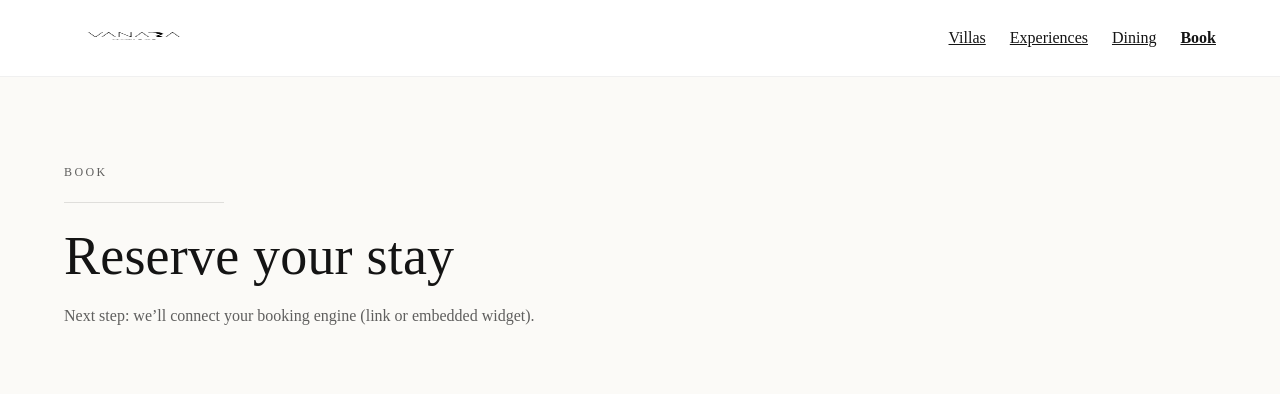
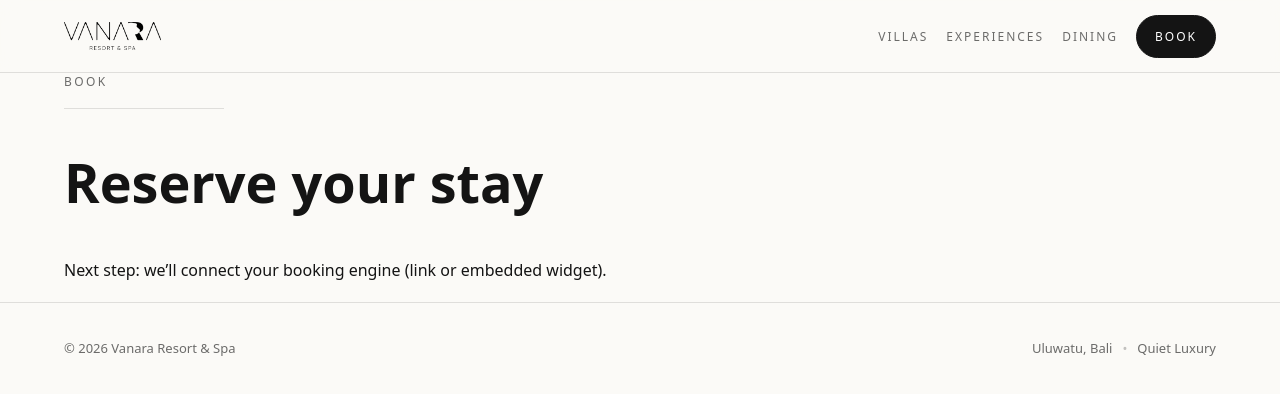
Before and after one commit to vanarabali-svg/vanara-resort, a Next.js app: page /book in a window 1280 px wide. Shown: the top 394 px of the page. Built offline with nearby package versions, Linux system fonts and the light colour scheme.

Commit message:
Update site logo

```diff
--- a/app/globals.css
+++ b/app/globals.css
@@ -1,28 +1,25 @@
 :root{
   --bg: #fbfaf7;
   --text: #141414;
-  --muted: rgba(20,20,20,.68);
+  --muted: rgba(20,20,20,.62);
   --line: rgba(20,20,20,.12);
   --card: #ffffff;
-  --shadow: 0 18px 40px rgba(0,0,0,.10);
-
+  --shadow: 0 18px 40px rgba(0,0,0,.08);
   --radius: 20px;
   --container: 1200px;
 }
 
 *{ box-sizing: border-box; }
-html,body{ height:100%; }
-body{
+
+html,body{
   margin:0;
+  padding:0;
   background: var(--bg);
   color: var(--text);
-  -webkit-font-smoothing: antialiased;
-  text-rendering: optimizeLegibility;
+  font-family: system-ui, -apple-system, Segoe UI, Roboto, Arial;
 }
 
 a{ color: inherit; }
-p{ color: var(--muted); margin: 0; }
-h1,h2,h3{ margin:0; font-weight: 500; letter-spacing: .2px; }
 
 .container{
   max-width: var(--container);
@@ -30,121 +27,15 @@ h1,h2,h3{ margin:0; font-weight: 500; letter-spacing: .2px; }
   padding: 0 24px;
 }
 
-.section{
-  padding: 88px 0;
-}
-
-.kicker{
-  font-size: 12px;
-  letter-spacing: 2.4px;
-  text-transform: uppercase;
-  color: var(--muted);
-}
-
-.hr{
-  height:1px;
-  background: var(--line);
-  margin: 22px 0;
-}
-
-.btn{
-  display:inline-flex;
-  align-items:center;
-  justify-content:center;
-  gap:10px;
-  padding: 14px 18px;
-  border-radius: 999px;
-  border: 1px solid rgba(20,20,20,.35);
-  background: transparent;
-  text-decoration: none;
-  font-size: 13px;
-  letter-spacing: 1.6px;
-  text-transform: uppercase;
-}
-
-.btn:hover{
-  border-color: rgba(20,20,20,.6);
-}
-
-.btnPrimary{
-  background: #141414;
-  color: #fff;
-  border-color: #141414;
-}
-
-.btnPrimary:hover{
-  opacity: .92;
-}
-
-.card{
-  border-radius: var(--radius);
-  overflow: hidden;
-  background: var(--card);
-  box-shadow: var(--shadow);
-}
-
-.cardInner{
-  padding: 22px;
-}
-
-.grid{
-  display: grid;
-  gap: 26px;
-}
-
-.grid3{
-  grid-template-columns: repeat(3, minmax(0, 1fr));
-}
-@media (max-width: 980px){
-  .grid3{ grid-template-columns: repeat(2, minmax(0, 1fr)); }
-}
-@media (max-width: 640px){
-  .grid3{ grid-template-columns: 1fr; }
-}
-
-.hero{
-  min-height: 78vh;
-  position: relative;
-  overflow: hidden;
-  border-bottom: 1px solid var(--line);
-}
-
-.heroOverlay{
-  position:absolute;
-  inset:0;
-  background: linear-gradient(to top, rgba(0,0,0,.55), rgba(0,0,0,.15), rgba(0,0,0,.05));
-}
-
-.heroContent{
-  position:absolute;
-  left: 0;
-  right: 0;
-  bottom: 56px;
-}
-
-.heroTitle{
-  font-size: 64px;
-  line-height: 1.02;
-  color: #fff;
-  max-width: 860px;
-}
-@media (max-width: 640px){
-  .heroTitle{ font-size: 44px; }
-}
-
-.heroSub{
-  margin-top: 10px;
-  font-size: 18px;
-  color: rgba(255,255,255,.86);
-  max-width: 720px;
-}
-
+/* =======================
+   NAVIGATION
+======================= */
 .nav{
   position: sticky;
   top: 0;
   z-index: 50;
+  background: rgba(251,250,247,.9);
   backdrop-filter: blur(10px);
-  background: rgba(251,250,247,.72);
   border-bottom: 1px solid var(--line);
 }
 
@@ -157,19 +48,7 @@ h1,h2,h3{ margin:0; font-weight: 500; letter-spacing: .2px; }
 
 .brand{
   display:flex;
-  flex-direction: column;
-  text-decoration:none;
-  line-height: 1;
-}
-.brandTop{
-  letter-spacing: 3px;
-  text-transform: uppercase;
-  font-size: 12px;
-}
-.brandBottom{
-  font-size: 12px;
-  color: var(--muted);
-  margin-top: 6px;
+  align-items:center;
 }
 
 .navLinks{
@@ -177,6 +56,7 @@ h1,h2,h3{ margin:0; font-weight: 500; letter-spacing: .2px; }
   align-items:center;
   gap: 18px;
 }
+
 .navLinks a{
   text-decoration:none;
   font-size: 12px;
@@ -184,14 +64,204 @@ h1,h2,h3{ margin:0; font-weight: 500; letter-spacing: .2px; }
   text-transform: uppercase;
   color: var(--muted);
 }
-.navLinks a:hover{ color: var(--text); }
 
+.navLinks a:hover{
+  color: var(--text);
+}
+
+/* =======================
+   BUTTONS (LUXURY)
+======================= */
+.btn{
+  display:inline-flex;
+  align-items:center;
+  justify-content:center;
+  padding: 12px 18px;
+  border-radius: 999px;
+  border: 1px solid rgba(20,20,20,.28);
+  background: rgba(255,255,255,.55);
+  text-decoration: none;
+  font-size: 12px;
+  letter-spacing: 2px;
+  text-transform: uppercase;
+  color: rgba(20,20,20,.88);
+  transition: transform .15s ease, border-color .15s ease, background .15s ease;
+}
+
+.btn:hover{
+  transform: translateY(-1px);
+  border-color: rgba(20,20,20,.55);
+  background: rgba(255,255,255,.8);
+}
+
+.btnPrimary{
+  background: #141414;
+  color: #fff !important;
+  border-color: #141414;
+}
+
+.btnPrimary:hover{
+  background: #0f0f0f;
+}
+
+/* =======================
+   FOOTER
+======================= */
 .footer{
   border-top: 1px solid var(--line);
-  padding: 40px 0;
+  padding: 36px 0;
+  font-size: 13px;
   color: var(--muted);
-  font-size: 13px;
+}
+
+.footerRow{
+  display:flex;
+  justify-content: space-between;
+  align-items:center;
+  gap: 16px;
+  flex-wrap: wrap;
+}
+
+.footerRight{
+  display:flex;
+  align-items:center;
+  gap: 10px;
+}
+
+.dot{
+  opacity:.4;
+}
+.hero { position: relative; }
+.heroOverlay { position: absolute; inset: 0; z-index: 1; }
+.heroContent { position: absolute; inset: 0; z-index: 2; display: flex; align-items: flex-end; padding-bottom: 56px; }
+.heroContent .container { width: 100%; }
+
+.kicker{
+  font-size: 12px;
+  letter-spacing: 2.4px;
+  text-transform: uppercase;
+  color: var(--muted);
+}
+.hr{
+  height:1px;
+  background: var(--line);
+  margin: 18px 0;
+}
+/* =======================
+   LUXURY HOME STYLES
+======================= */
+.sectionLux{ padding: 92px 0; }
+
+.heroLux{
+  position: relative;
+  min-height: 86vh;
+  overflow: hidden;
+  border-bottom: 1px solid var(--line);
+}
+
+.heroShade{
+  position:absolute;
+  inset:0;
+  z-index: 1;
+  background: radial-gradient(1200px 600px at 25% 75%, rgba(0,0,0,.55), rgba(0,0,0,.12) 55%, rgba(0,0,0,.06) 70%, rgba(0,0,0,.04));
+}
+
+.heroInner{
+  position:absolute;
+  inset:0;
+  z-index: 2;
+  display:flex;
+  align-items:flex-end;
+  padding-bottom: 64px;
+}
+
+.heroKicker{
+  font-size: 12px;
+  letter-spacing: 3px;
+  text-transform: uppercase;
+  color: rgba(255,255,255,.78);
+}
+
+.heroH1{
+  margin-top: 12px;
+  font-size: 64px;
+  line-height: 1.02;
+  color: #fff;
+  max-width: 920px;
+  letter-spacing: .2px;
+  font-weight: 500;
+}
+
+.heroH1Light{
+  color: rgba(255,255,255,.82);
+}
+
+.heroP{
+  margin-top: 14px;
+  font-size: 18px;
+  line-height: 1.9;
+  color: rgba(255,255,255,.84);
+  max-width: 780px;
+}
+
+.heroActions{
+  margin-top: 22px;
+  display:flex;
+  gap: 12px;
+  flex-wrap: wrap;
+}
+
+.split{
+  display:grid;
+  grid-template-columns: 1fr 1fr;
+  gap: 40px;
+  align-items: start;
 }
 @media (max-width: 980px){
-  .heroContent{ bottom: 34px; }
+  .split{ grid-template-columns: 1fr; gap: 22px; }
+  .heroH1{ font-size: 46px; }
+  .heroInner{ padding-bottom: 44px; }
 }
+
+.h2{
+  font-size: 44px;
+  line-height: 1.12;
+  margin-top: 10px;
+  letter-spacing: .2px;
+}
+
+.lead{
+  font-size: 18px;
+  line-height: 1.95;
+  max-width: 640px;
+  color: var(--muted);
+}
+
+.grid3{
+  display:grid;
+  gap: 18px;
+  grid-template-columns: repeat(3, minmax(0, 1fr));
+}
+@media (max-width: 980px){
+  .grid3{ grid-template-columns: 1fr; }
+}
+
+.featureCard{
+  border-radius: 20px;
+  border: 1px solid var(--line);
+  background: rgba(255,255,255,.72);
+  padding: 22px;
+}
+
+.featureTitle{
+  font-size: 26px;
+  letter-spacing: .2px;
+  color: var(--text);
+  margin-top: 6px;
+}
+
+.featureText{
+  margin-top: 10px;
+  line-height: 1.9;
+  color: var(--muted);
+}
--- a/app/layout.tsx
+++ b/app/layout.tsx
@@ -11,51 +11,46 @@ export default function RootLayout({
     <html lang="en">
       <body>
         {/* HEADER */}
-        <header
-          style={{
-            position: 'sticky',
-            top: 0,
-            zIndex: 50,
-            background: 'rgba(255,255,255,0.92)',
-            backdropFilter: 'blur(10px)',
-            borderBottom: '1px solid rgba(0,0,0,0.06)',
-          }}
-        >
-          <div
-            style={{
-              maxWidth: 1200,
-              margin: '0 auto',
-              padding: '16px 24px',
-              display: 'flex',
-              alignItems: 'center',
-              justifyContent: 'space-between',
-            }}
-          >
+        <header className="nav">
+          <div className="container navRow">
             {/* LOGO */}
-            <Link href="/">
+            <Link href="/" aria-label="Vanara Resort & Spa" className="brand">
               <Image
                 src="/logo.png"
                 alt="Vanara Resort & Spa"
-                width={140}
-                height={40}
+                width={220}
+                height={28}
                 priority
+                style={{ width: 'auto', height: 28 }}
               />
             </Link>
 
-            {/* NAV */}
-            <nav style={{ display: 'flex', gap: 24 }}>
+            {/* NAVIGATION */}
+            <nav className="navLinks">
               <Link href="/accommodation">Villas</Link>
               <Link href="/experiences">Experiences</Link>
               <Link href="/dining">Dining</Link>
-              <Link href="/book" style={{ fontWeight: 600 }}>
+              <Link href="/book" className="btn btnPrimary">
                 Book
               </Link>
             </nav>
           </div>
         </header>
 
-        {/* PAGE */}
+        {/* PAGE CONTENT */}
         {children}
+
+        {/* FOOTER */}
+        <footer className="footer">
+          <div className="container footerRow">
+            <div>© {new Date().getFullYear()} Vanara Resort & Spa</div>
+            <div className="footerRight">
+              <span>Uluwatu, Bali</span>
+              <span className="dot">•</span>
+              <span>Quiet Luxury</span>
+            </div>
+          </div>
+        </footer>
       </body>
     </html>
   )
```
Also changed, not shown: app/page.tsx (+72 -113 lines), public/logo.png.
